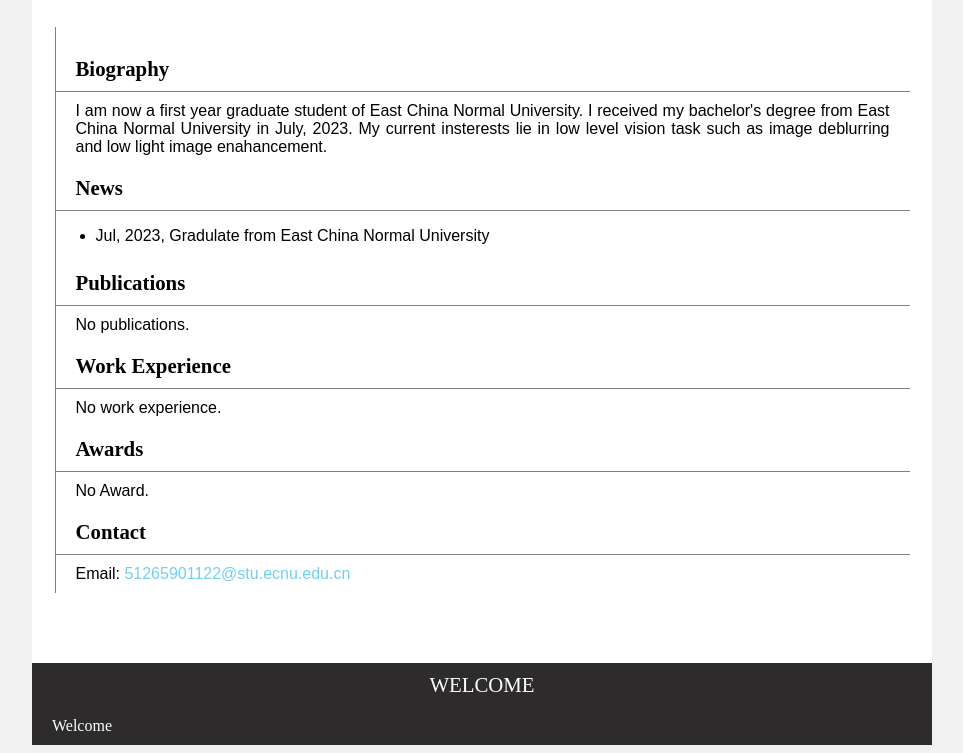
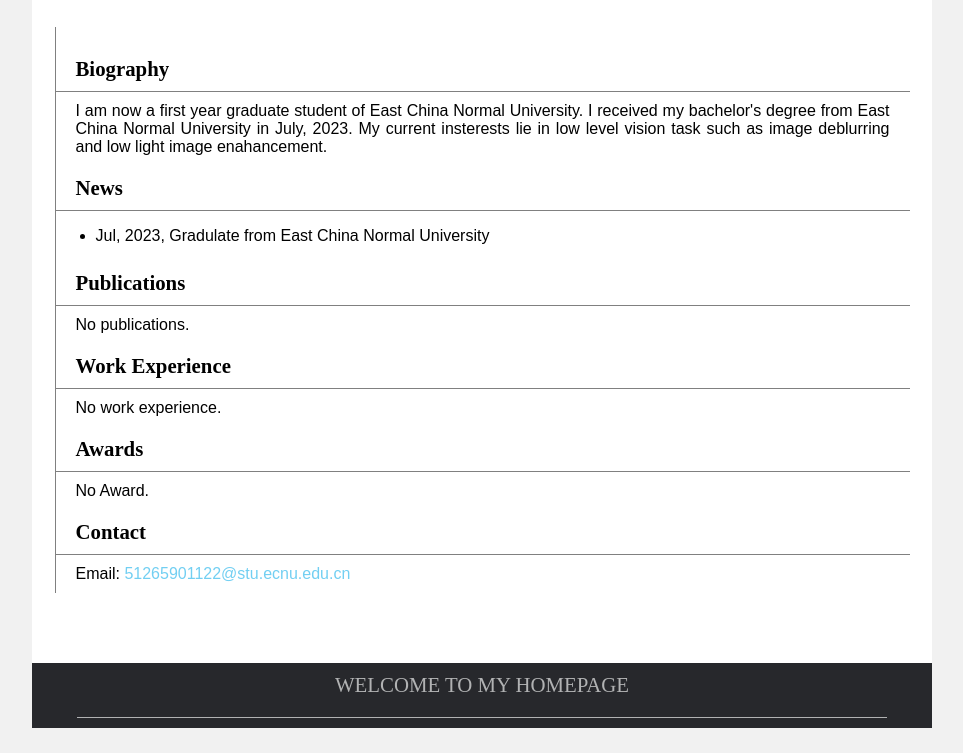
Before and after one commit to ZhangHaoyang493/ZhangHaoyang493.github.io, a plain HTML site: page index.html in a window 1280 px wide. Shown: the part 346-1099 px from the top of the page, without its empty margins (158-1121 px from the left). Drawn offline with Linux system fonts and the light colour scheme.

Commit message:
修改了最底下的样式

```diff
--- a/index.html
+++ b/index.html
@@ -114,10 +114,11 @@
     </div>
     <div id="info-area">
         <div id="welcome-area">
-            <p class="white-font">Welcome</p>
+            <p class="white-font">Welcome to my homepage</p>
         </div>
+        <div class="info-line"></div>
         <div id="link-area">
-            <p class="white-font">Welcome</p>
+            <a></a>
         </div>
     </div>
 
--- a/styles.css
+++ b/styles.css
@@ -116,7 +116,7 @@ p {
 
 .blocks:hover .small-title {
     color: var(--hover-color);
-    padding-left: 20px;
+    padding-left: 10px;
 }
 
 #introduce-page {
@@ -146,7 +146,7 @@ p {
 }
 
 #head-img-area img:hover {
-    rotate: 1080deg;
+    transform: rotate(720deg);
 }
 
 #title-div p {
@@ -164,13 +164,15 @@ p {
 #info-area {
     margin-top: 70px;
     width: 100%;
-    background-color: rgb(45, 43, 43);
-
+    background-color: #27282C;
+    display: flex;
+    flex-direction: column;
+    align-items: center;
     /* height: 300px; */
 }
 
 .white-font {
-    color: white;
+    color: #B1B2B3;
 }
 
 #welcome-area {
@@ -184,3 +186,11 @@ p {
     font-weight: 300;
     text-transform: uppercase;
 }
+
+.info-line {
+    height: 1px;
+    width: 90%;
+    background-color: #B1B2B3;
+    margin-top: 10px;
+    margin-bottom: 10px;
+}
```
